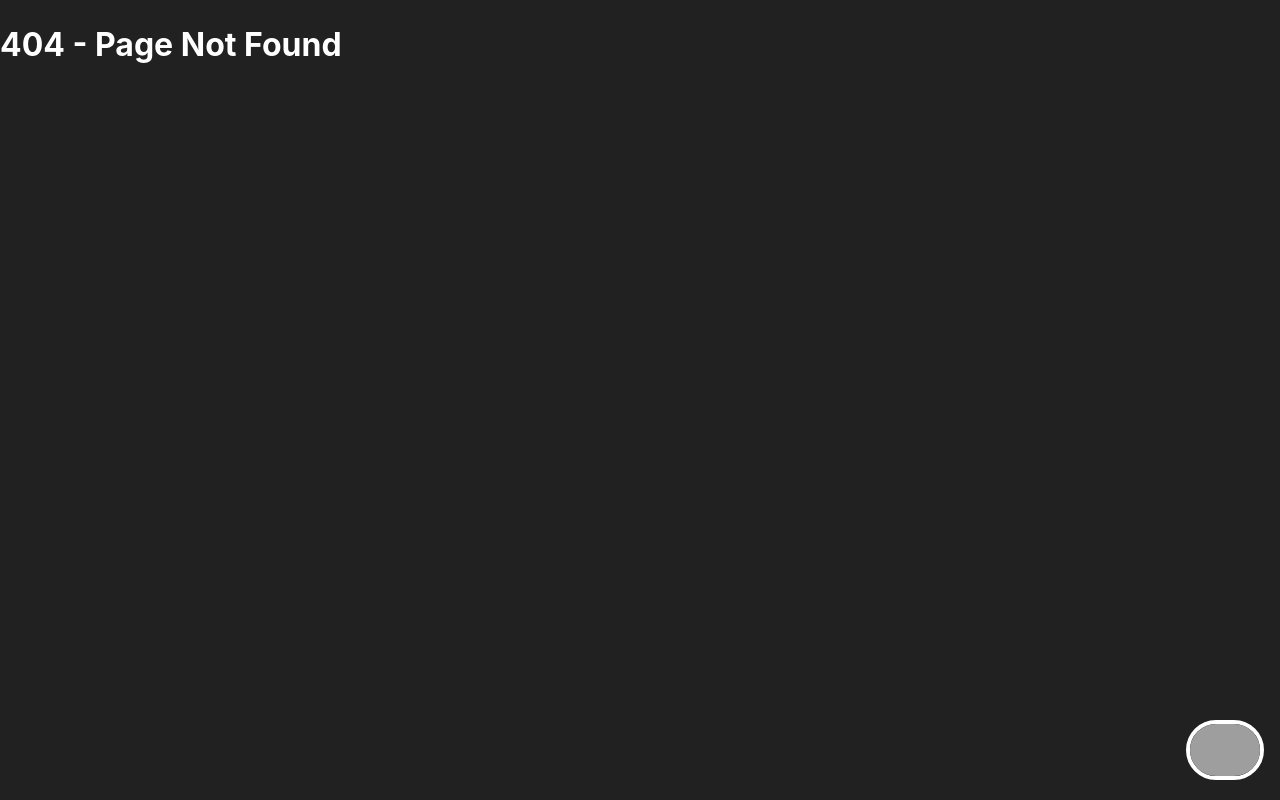
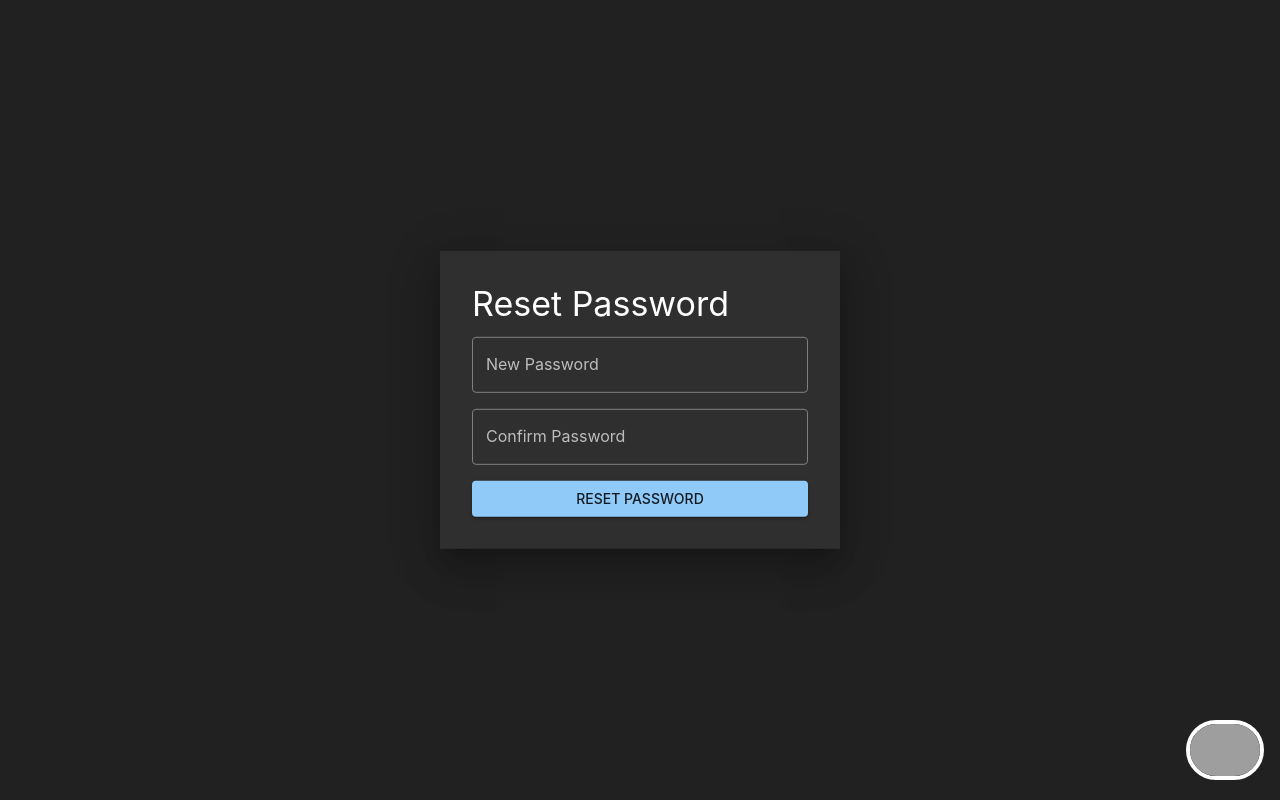
Before and after one commit to Pastamike29/Secure_Point, a React (Vite) app: page /ResetPassword in a window 1280 px wide. Before the commit this address had no page. Built offline with nearby package versions, Linux system fonts and the light colour scheme; grey boxes are pictures that could not be loaded.

Commit message:
add reset password

```diff
--- a/src/App.jsx
+++ b/src/App.jsx
@@ -62,6 +62,7 @@ import FeedbackManagement from './Pages/Admin/Pages/Feedback/FeedbackManagement'
 import TicketManagement from './Pages/Admin/Pages/TicketManagement'
 import LessonPageManagement from './Pages/Admin/Pages/LessonPageManagement'
 import UserManagement from './Pages/Admin/Pages/UserManagement'
+import ResetPassword from './Login/ResetPassword'
 export default function App() {
 
   return (
@@ -105,6 +106,7 @@ export default function App() {
 
 
               <Route path="/RegisterPage" element={<RegisterPage />} />
+              <Route path="/ResetPassword" element={<ResetPassword />} />
               <Route
                 path="/LoginPage"
                 element={
--- a/src/Components/Navbar.tsx
+++ b/src/Components/Navbar.tsx
@@ -50,7 +50,7 @@ export default function ResponsiveAppBar() {
   const handleNavigate = (page: string) => {
     switch (page) {
       case 'Lesson':
-        navigate('/LessonPage/Broken Access Control');
+        navigate('/LessonPage');
         break;
       case 'Code Example':
         navigate('/vulnerabilities/Insecure SSL');
--- a/src/Login/Component/ProtectedRoute.tsx
+++ b/src/Login/Component/ProtectedRoute.tsx
@@ -22,7 +22,7 @@ export const GuestRoute: React.FC<{ children: React.ReactNode }> = ({ children }
 
   if (isAuthenticated) {
     // Redirect to respective home page based on role
-    return <Navigate to={role === 'admin' ? '/admin/Usermanagement' : '/'} replace />;
+    return <Navigate to={role === 'admin' ? '/admin/UserManagement' : '/'} replace />;
   }
 
   return <>{children}</>;
@@ -32,10 +32,15 @@ export const GuestRoute: React.FC<{ children: React.ReactNode }> = ({ children }
 export const ProtectedAdminRoute: React.FC<{ children: React.ReactNode }> = ({ children }) => {
   const { isAuthenticated, role } = useAuth();
 
-  if (!isAuthenticated || role !== 'admin') {
-    return <Navigate to="/404" replace />;  // Redirect to your custom 404 page or login page
+  if (!isAuthenticated) {
+    return <Navigate to="/LoginPage" replace />;  // Redirect to login if not authenticated
+  }
+
+  if (role !== 'admin') {
+    return <Navigate to="/404" replace />;  // Redirect non-admins to 404
   }
 
 
-  return <>{children}</>;
+  return <>{children}</>; // ✅ Render children if user is an admin
+
 };
--- a/src/Login/LoginPage.tsx
+++ b/src/Login/LoginPage.tsx
@@ -1,6 +1,6 @@
 import React, { useState, useEffect, useRef } from 'react';
 import axios from 'axios';
-import { Box, Button, Modal, TextField, Typography } from '@mui/material';
+import { Box, Button, CircularProgress, Modal, TextField, Typography } from '@mui/material';
 import { useNavigate } from 'react-router-dom';
 import { toast } from 'react-toastify';
 import 'react-toastify/dist/ReactToastify.css';
@@ -25,6 +25,7 @@ const LoginPage = () => {
     const intervalRef = useRef<NodeJS.Timeout | null>(null); // Prevent multiple intervals
     const [isForgotPasswordOpen, setIsForgotPasswordOpen] = useState(false);
     const [forgotEmail, setForgotEmail] = useState('');
+    const [isLoading, setIsLoading] = useState(false); // 🔹 Loading state for forgot password button
 
     // Track failed login attempts
     const [currentAttempts, setCurrentAttempts] = useState(() => {
@@ -143,33 +144,40 @@ const LoginPage = () => {
     };
 
     // Handle Forgot Password Request
-    // Handle Forgot Password Request
     const handleForgotPassword = async () => {
         if (!forgotEmail) {
             toast.error('Please enter your email.');
             return;
         }
 
+        setIsLoading(true); // 🔹 Start loading
+
         try {
             const response = await axios.post('http://localhost:5000/forgot-password', { email: forgotEmail });
 
-            // Check if the response is successful
             if (response.status === 200) {
                 toast.success('Password reset link sent to your email.', {
                     position: 'top-right',
                     autoClose: 3000,
                 });
-                setIsForgotPasswordOpen(false); // Close modal after request
+                setIsForgotPasswordOpen(false);
             }
         } catch (error) {
-            // If email is not found in the database
             if (error.response?.status === 404) {
                 toast.error('Please use a correct email. This email is not registered.');
             } else {
                 toast.error('Failed to send reset email. Please try again later.');
             }
+        } finally {
+            setIsLoading(false); // 🔹 Stop loading
         }
     };
+
+    useEffect(() => {
+        return () => {
+            if (intervalRef.current) clearInterval(intervalRef.current);
+        };
+    }, []);
 
     // Prevent multiple intervals and ensure 1s updates
     useEffect(() => {
@@ -301,7 +309,7 @@ const LoginPage = () => {
                         onClick={handleForgotPassword}
                         sx={{ width: '100%' }}
                     >
-                        Send Reset Link
+                        {isLoading ? <CircularProgress size={24} sx={{ color: 'white' }} /> : 'Send Reset Link'}
                     </Button>
                 </Box>
             </Modal>
--- /dev/null
+++ b/src/Login/ResetPassword.tsx
@@ -0,0 +1,105 @@
+import React, { useState, useEffect } from 'react';
+import axios from 'axios';
+import { Box, Button, TextField, Typography, CircularProgress } from '@mui/material';
+import { useNavigate } from 'react-router-dom';
+import { toast } from 'react-toastify';
+
+const ResetPassword = () => {
+    const navigate = useNavigate();
+    const [token, setToken] = useState<string | null>(null);
+    const [newPassword, setNewPassword] = useState('');
+    const [confirmPassword, setConfirmPassword] = useState('');
+    const [isLoading, setIsLoading] = useState(false);
+
+    useEffect(() => {
+        // Get token from URL
+        const urlParams = new URLSearchParams(window.location.search);
+        const tokenFromUrl = urlParams.get('token');
+        setToken(tokenFromUrl);
+    }, []);
+
+    // Handle Password Reset Submission
+    const handleResetPassword = async () => {
+        if (!token) {
+            toast.error("Invalid or missing reset token.");
+            return;
+        }
+
+        if (newPassword.length < 6) {
+            toast.error("Password must be at least 6 characters long.");
+            return;
+        }
+
+        if (newPassword !== confirmPassword) {
+            toast.error("Passwords do not match.");
+            return;
+        }
+
+        setIsLoading(true);
+
+        try {
+            const response = await axios.post('http://localhost:5000/reset-password', {
+                token,
+                new_password: newPassword,
+            });
+
+            if (response.status === 200) {
+                toast.success("Password reset successful!");
+                navigate('/LoginPage'); // Redirect to login page
+            }
+        } catch (error) {
+            if (error.response?.status === 400) {
+                toast.error("Reset token is invalid or expired.");
+            } else {
+                toast.error("Failed to reset password. Try again.");
+            }
+        } finally {
+            setIsLoading(false);
+        }
+    };
+
+    return (
+        <Box
+            sx={{
+                position: 'absolute',
+                top: '50%',
+                left: '50%',
+                transform: 'translate(-50%, -50%)',
+                width: 400,
+                bgcolor: 'background.paper',
+                boxShadow: 24,
+                p: 4,
+            }}
+        >
+            <Typography variant="h4" gutterBottom>
+                Reset Password
+            </Typography>
+            <TextField
+                label="New Password"
+                type="password"
+                variant="outlined"
+                value={newPassword}
+                onChange={(e) => setNewPassword(e.target.value)}
+                sx={{ mb: 2, width: '100%' }}
+            />
+            <TextField
+                label="Confirm Password"
+                type="password"
+                variant="outlined"
+                value={confirmPassword}
+                onChange={(e) => setConfirmPassword(e.target.value)}
+                sx={{ mb: 2, width: '100%' }}
+            />
+            <Button
+                variant="contained"
+                onClick={handleResetPassword}
+                sx={{ width: '100%' }}
+                disabled={isLoading}
+            >
+                {isLoading ? <CircularProgress size={24} sx={{ color: 'white' }} /> : 'Reset Password'}
+            </Button>
+        </Box>
+    );
+};
+
+export default ResetPassword;
--- a/src/Pages/lessons/LessonPage.tsx
+++ b/src/Pages/lessons/LessonPage.tsx
@@ -124,15 +124,15 @@ export default function LessonPage() {
                     }}
                   >
                     <GridCard2 src='https://firebasestorage.googleapis.com/v0/b/p-c58c4.firebasestorage.app/o/Secure_P_Project%2F2(BrokenAccControl).png?alt=media&token=fa9abdfe-8992-444e-821d-e6da82954bdf'
-                      onClick={() => handleNavigate('/LessonPage/BrokenAccControl')}>
+                      onClick={() => handleNavigate('/LessonPage/Broken Access Control')}>
                       <Typography variant='h4'></Typography>
                     </GridCard2>
                     <GridCard2 src='https://firebasestorage.googleapis.com/v0/b/p-c58c4.firebasestorage.app/o/Secure_P_Project%2F3(DirectoryTraversal).png?alt=media&token=08e9e96d-b2f3-44fb-83b6-d4c8e518f964'
-                      onClick={() => handleNavigate('/LessonPage/DirectoryTraversal')}>
+                      onClick={() => handleNavigate('/LessonPage/Directory Traversal')}>
                       <Typography variant='h4'> </Typography>
                     </GridCard2>
                     <GridCard2 src='https://firebasestorage.googleapis.com/v0/b/p-c58c4.firebasestorage.app/o/Secure_P_Project%2F1(csrf).png?alt=media&token=6317ea73-fbae-4445-b0a3-67f347ebbcbc'
-                      onClick={() => handleNavigate('/LessonPage/CrossSiteRequestForgery')}>
+                      onClick={() => handleNavigate('/LessonPage/Cross Site Request Forgery')}>
                       <Typography variant='h4'> </Typography>
                     </GridCard2>
 
@@ -163,7 +163,7 @@ export default function LessonPage() {
                     }}
                   >
                     <GridCard2 src='https://firebasestorage.googleapis.com/v0/b/p-c58c4.firebasestorage.app/o/Secure_P_Project%2F4(UnencryptCommu).png?alt=media&token=54247f20-92c3-4d94-b522-f1c17179f3f7'
-                      onClick={() => handleNavigate('/LessonPage/UnencryptedCommunication')}>
+                      onClick={() => handleNavigate('/LessonPage/Unencrypted Communication')}>
                       <Typography variant='h4'></Typography>
                     </GridCard2>
 
@@ -191,11 +191,11 @@ export default function LessonPage() {
                     }}
                   >
                     <GridCard2 src='https://firebasestorage.googleapis.com/v0/b/p-c58c4.firebasestorage.app/o/Secure_P_Project%2F6(SQLInjection).png?alt=media&token=19f98ffa-d1fd-4db5-834e-6921b628385c'
-                      onClick={() => handleNavigate('/LessonPage/SQLInjection')}>
+                      onClick={() => handleNavigate('/LessonPage/SQL Injection')}>
                       <Typography variant='h4'></Typography>
                     </GridCard2>
                     <GridCard2 src='https://firebasestorage.googleapis.com/v0/b/p-c58c4.firebasestorage.app/o/Secure_P_Project%2F5(CommandInjection).png?alt=media&token=89118588-a77e-49f9-a747-fcce6bf280af'
-                      onClick={() => handleNavigate('/LessonPage/CommandExecution')}>
+                      onClick={() => handleNavigate('/LessonPage/Command Injection')}>
                       <Typography variant='h4'></Typography>
                     </GridCard2>
 
@@ -225,15 +225,15 @@ export default function LessonPage() {
                     }}
                   >
                     <GridCard2 src='https://firebasestorage.googleapis.com/v0/b/p-c58c4.firebasestorage.app/o/Secure_P_Project%2F9(InsecureDesign).png?alt=media&token=842033bc-d045-4a9c-9762-708ac8645850'
-                      onClick={() => handleNavigate('/LessonPage/InsecureDesign')}>
+                      onClick={() => handleNavigate('/LessonPage/Insecure Design')}>
                       <Typography variant='h4'></Typography>
                     </GridCard2>
                     <GridCard2 src='https://firebasestorage.googleapis.com/v0/b/p-c58c4.firebasestorage.app/o/Secure_P_Project%2F8(InformationLeak).png?alt=media&token=c4188c58-a137-4f62-b13c-2291a71d5adb'
-                      onClick={() => handleNavigate('/LessonPage/InformationLeakage')}>
+                      onClick={() => handleNavigate('/LessonPage/Information Leakage')}>
                       <Typography variant='h4'></Typography>
                     </GridCard2>
                     <GridCard2 src='https://firebasestorage.googleapis.com/v0/b/p-c58c4.firebasestorage.app/o/Secure_P_Project%2F7(FileUploadVul).png?alt=media&token=f6b9ec0c-e896-41be-9c23-5d7b1d275635'
-                      onClick={() => handleNavigate('/LessonPage/FileUploadVulnerabilities')}>
+                      onClick={() => handleNavigate('/LessonPage/File Upload Vulnerabilities')}>
                       <Typography variant='h4'></Typography>
                     </GridCard2>
 
@@ -263,7 +263,7 @@ export default function LessonPage() {
                     }}
                   >
                     <GridCard2 src='https://firebasestorage.googleapis.com/v0/b/p-c58c4.firebasestorage.app/o/Secure_P_Project%2F10(LaxSecureSetting).png?alt=media&token=9af1fe65-efc7-4ad0-8105-ef705d605b04'
-                      onClick={() => handleNavigate('/LessonPage/LaxSecuritySettings')}>
+                      onClick={() => handleNavigate('/LessonPage/LaxSecurity Settings')}>
                       <Typography variant='h4'></Typography>
                     </GridCard2>
 
@@ -289,7 +289,7 @@ export default function LessonPage() {
                     }}
                   >
                     <GridCard2 src='https://firebasestorage.googleapis.com/v0/b/p-c58c4.firebasestorage.app/o/Secure_P_Project%2F11(ToxicDepen).png?alt=media&token=56fc37a3-49af-4d8c-b2b3-541cb7dd67a8'
-                      onClick={() => handleNavigate('/LessonPage/ToxicDependencies')}>
+                      onClick={() => handleNavigate('/LessonPage/Toxic Dependencies')}>
                       <Typography variant='h4'></Typography>
                     </GridCard2>
 
@@ -319,23 +319,23 @@ export default function LessonPage() {
                     }}
                   >
                     <GridCard2 src='https://firebasestorage.googleapis.com/v0/b/p-c58c4.firebasestorage.app/o/Secure_P_Project%2F12(PasswordMissmanage).png?alt=media&token=399f3d76-13ba-46ca-859a-911822b37ed8'
-                      onClick={() => handleNavigate('/LessonPage/PasswordMismanagement')}>
+                      onClick={() => handleNavigate('/LessonPage/Password Mismanagement')}>
                       <Typography variant='h4'></Typography>
                     </GridCard2>
                     <GridCard2 src='https://firebasestorage.googleapis.com/v0/b/p-c58c4.firebasestorage.app/o/Secure_P_Project%2F13(PrivilegeEs).png?alt=media&token=1fd7b9ee-86b3-42b0-bd07-887315efed67'
-                      onClick={() => handleNavigate('/LessonPage/PrivilegeEscalation')}>
+                      onClick={() => handleNavigate('/LessonPage/Privilege Escalation')}>
                       <Typography variant='h4'></Typography>
                     </GridCard2>
                     <GridCard2 src='https://firebasestorage.googleapis.com/v0/b/p-c58c4.firebasestorage.app/o/Secure_P_Project%2F14(SessionFix).png?alt=media&token=2407e99d-7d64-4eac-803f-676bd74493d1'
-                      onClick={() => handleNavigate('/LessonPage/SessionFixation')}>
+                      onClick={() => handleNavigate('/LessonPage/Session Fixation')}>
                       <Typography variant='h4'></Typography>
                     </GridCard2>
                     <GridCard2 src='https://firebasestorage.googleapis.com/v0/b/p-c58c4.firebasestorage.app/o/Secure_P_Project%2F15(UserEnum).png?alt=media&token=c62264b3-62c6-4e18-99cd-ceaa9eb35a00'
-                      onClick={() => handleNavigate('/LessonPage/UserEnumeration')}>
+                      onClick={() => handleNavigate('/LessonPage/User Enumeration')}>
                       <Typography variant='h4'></Typography>
                     </GridCard2>
                     <GridCard2 src='https://firebasestorage.googleapis.com/v0/b/p-c58c4.firebasestorage.app/o/Secure_P_Project%2F16(WeakSession).png?alt=media&token=77c60e8c-ede1-4b1a-8cf4-37dbd3052fb9'
-                      onClick={() => handleNavigate('/LessonPage/WeakSessionIds')}>
+                      onClick={() => handleNavigate('/LessonPage/Weak SessionIds')}>
                       <Typography variant='h4'></Typography>
                     </GridCard2>
 
@@ -363,7 +363,7 @@ export default function LessonPage() {
                     }}
                   >
                     <GridCard2 src='https://firebasestorage.googleapis.com/v0/b/p-c58c4.firebasestorage.app/o/Secure_P_Project%2F17(SoftwareAndDataFail).png?alt=media&token=632cc98c-6e2c-4ff3-aae9-4e6206e391b2'
-                      onClick={() => handleNavigate('/LessonPage/SoftwareAndDataIntegrity')}>
+                      onClick={() => handleNavigate('/LessonPage/Software And Data Integrity')}>
                       <Typography variant='h4'></Typography>
                     </GridCard2>
 
@@ -387,7 +387,7 @@ export default function LessonPage() {
                     }}
                   >
                     <GridCard2 src='https://firebasestorage.googleapis.com/v0/b/p-c58c4.firebasestorage.app/o/Secure_P_Project%2F18(SecurityLoggingAndMonit).png?alt=media&token=7f6c9cab-23b0-4de3-8026-857b0fd45d34'
-                      onClick={() => handleNavigate('/LessonPage/LoggingAndMonitoringFailures')}>
+                      onClick={() => handleNavigate('/LessonPage/Logging And MonitoringFailures')}>
                       <Typography variant='h4'></Typography>
                     </GridCard2>
 
@@ -416,7 +416,7 @@ export default function LessonPage() {
                     }}
                   >
                     <GridCard2 src='https://firebasestorage.googleapis.com/v0/b/p-c58c4.firebasestorage.app/o/Secure_P_Project%2F19(SSRF).png?alt=media&token=494c3c37-2c98-4937-b31e-74cca0569303'
-                      onClick={() => handleNavigate('/LessonPage/ServerSideRequestForgery')}>
+                      onClick={() => handleNavigate('/LessonPage/Server Side Request Forgery')}>
                       <Typography variant='h4'></Typography>
                     </GridCard2>
 
```
